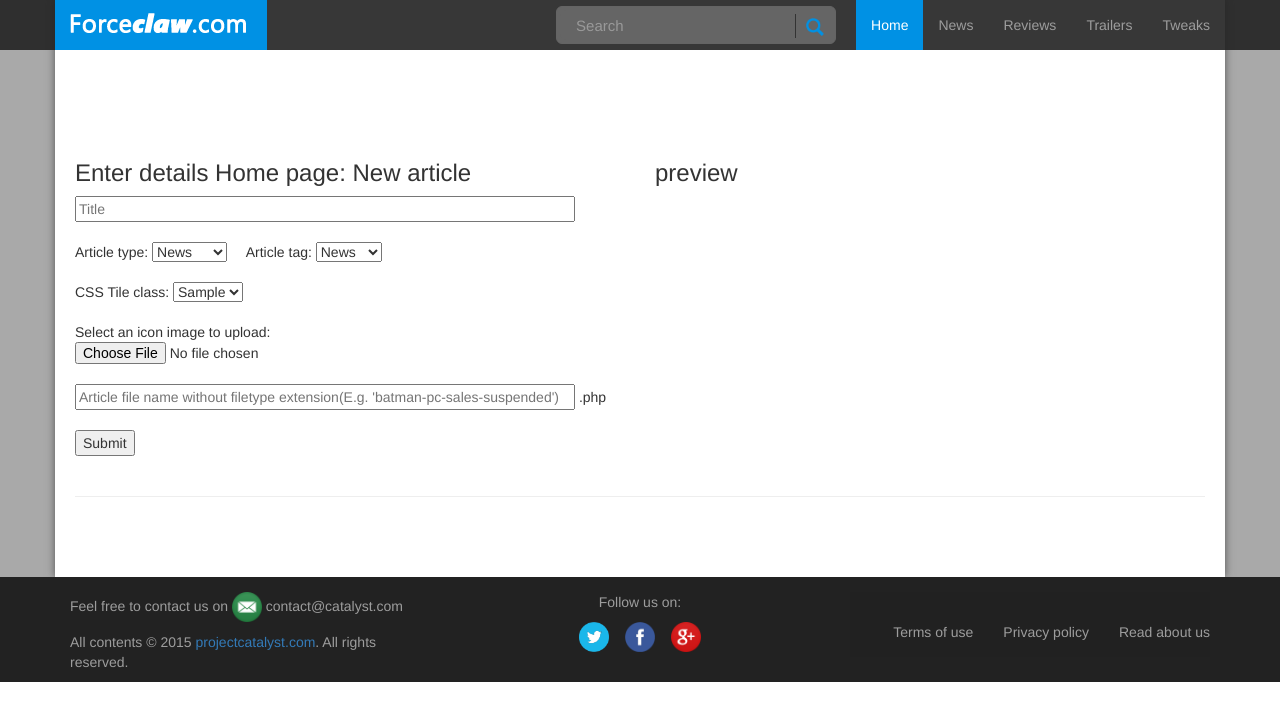
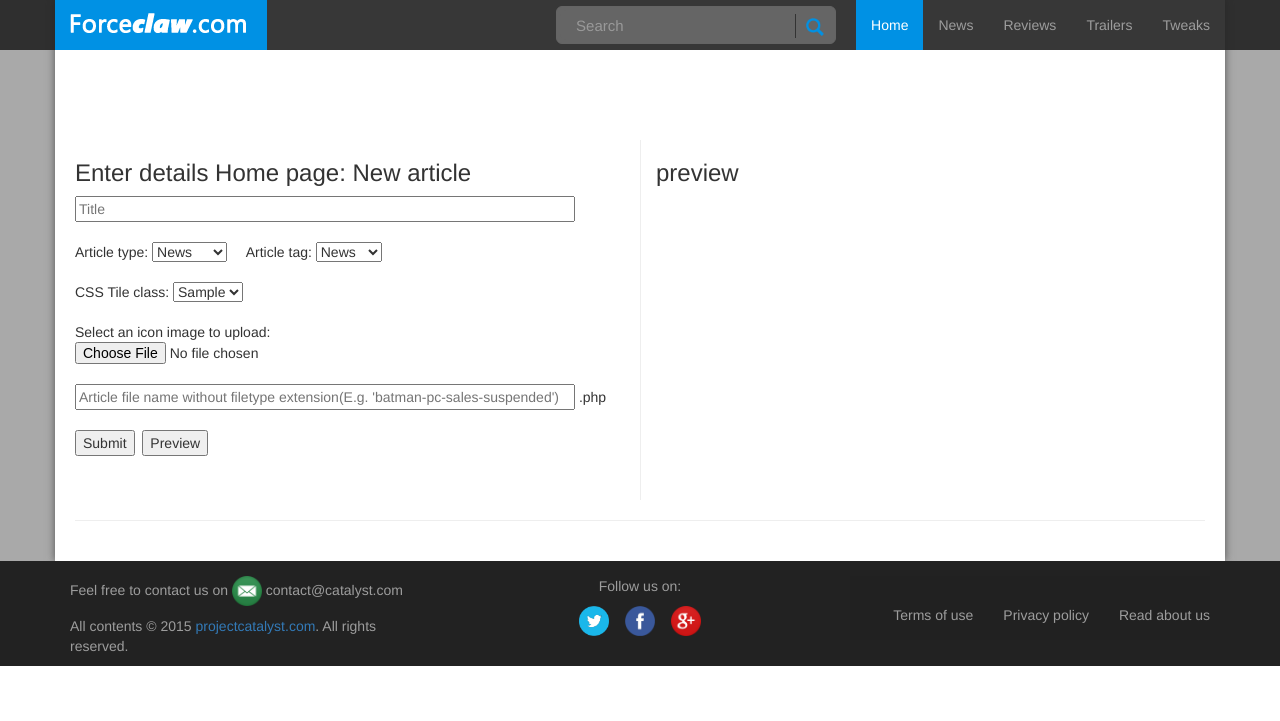
Before and after one commit to arnavprospeed/Assignment_17_08_2015, a PHP site: page /update-home.php in a window 1280 px wide. Shown: the top 721 px of the page. Run offline with PHP 8.4, Linux system fonts and the light colour scheme; tables that the repository leaves empty or names only in its code hold one stand-in row (values such as "Sample post"); some libraries are stand-ins or nearby versions.

Commit message:
preview new article

```diff
--- a/includes/functions/functions.php
+++ b/includes/functions/functions.php
@@ -210,6 +210,7 @@
     return true;
   }
 
+
   function upload_image($type){
     $target_dir = "img/";
     $target_file = $target_dir . basename($_FILES["icon_image"]["name"]);
@@ -244,8 +245,20 @@
   }
   else {
     echo "Sorry";
+    return $icon_link;
   }
 }
+  function generate_article_preview($title,$article_tag,$tile_css){
+    $icon_link=upload_image("preview");
+    $preview="<div class=\"tile col-md-4 col-sm-6 col-xs-12\">
+            <div class=\"tile {$tile_css}";
+    $preview.= "\">";
+    $preview.= "<h4 class=\"article-tag\">{$article_tag}</h4>";
+    $preview.= "<a href=\"#\"><img src=\"{$icon_link}\" alt=\"img\" class=\"icon\"></a> <!--350px x 200px-->";
+    $preview.= "<a href=\"#\"><p class=\"title\">{$title}</p></a>";
+    $preview.=  "</div> <!--tile second-column--></div> <!--column-->";
+    return $preview;
+  }
 
 
 
--- a/public/check_free_username.php
+++ b/public/check_free_username.php
@@ -4,9 +4,9 @@
 
 $free_username=check_free_username($_POST['username']);
 if($free_username){
-    echo "<span class='status-available'> <b>".$_POST['username']."</b> is available.</span>";;
+    echo "<span class='status-available'> <b>".$_POST['username']."</b> is available.</span>";
 }
 else{
-    echo "<span class='status-not-available'> <b>".$_POST['username']."</b> is not available.</span>";;
+    echo "<span class='status-not-available'> <b>".$_POST['username']."</b> is not available.</span>";
 }
  ?>
--- a/public/css/style.css
+++ b/public/css/style.css
@@ -985,7 +985,13 @@ content: "\2014 \2009";
 .status-not-available{
   color: red;
 }
-
+.article_preview_col{
+  height: 360px;
+  border-left: 1px solid #eee;
+}
+#article_preview{
+  padding: 10px 10px 10px 10px;
+}
 
 @media screen and (max-width:768px){
   #main-section{
--- a/public/js/script.js
+++ b/public/js/script.js
@@ -113,12 +113,34 @@ function validateForm() {
        alert("yo");
     return true;
 }
+
 $( "#username" ).keyup(function() {
 
-  $("#username_availability_result").show();
+  $("#username_availability_status").show();
+  if($('#username').val.length<6){
+    document.getElementById("username_availability_status").innerHTML = "Too short!";
+  }
+  else{
+    document.getElementById("username_availability_status").innerHTML = "";
+    jQuery.ajax({
+      url: "check_free_username.php",
+      data:'username='+$("#username").val(),
+      type: "POST",
+      success:function(data){
+        $("#username_availability_status").html(data);
+      },
+      error:function (){}
+    });
+  }
+
+});
+
+function article_preview() {
+
+  $("#article_preview").show();
   jQuery.ajax({
-    url: "check_free_username.php",
-    data:'username='+$("#username").val(),
+    url: "article_preview.php",
+    data:$("#update-home").serialize(),
     type: "POST",
     success:function(data){
       $("#user-availability-status").html(data);
@@ -126,8 +148,7 @@ $( "#username" ).keyup(function() {
     },
     error:function (){}
   });
-
-});
+}
 
 
 $(document).ready(function(){
--- a/public/signup.php
+++ b/public/signup.php
@@ -26,7 +26,7 @@
 		<input type="text" placeholder="new username" id="username" name="username"
 		value="<?php echo isset($_POST['username']) ? $_POST['username'] : '' ?>" required
        oninvalid="this.setCustomValidity('User ID is a must')" oninput="setCustomValidity('')"></input>
-			 <span id="user-availability-status"></span>
+			 <span id="username_availability_status"></span>
 			 <!--<input type="button" value="Check Availability" onsubmit="signup.php"></input>-->
 			 <br>
 		<input type="password" placeholder="password" id="password" name="password" required
--- a/public/update-home.php
+++ b/public/update-home.php
@@ -75,9 +75,6 @@
 		<br>
 		<!-- Icon image upload -->
 		Select an icon image to upload:&nbsp&nbsp&nbsp<input type="file" name="icon_image" id="icon_image"></input>
-
-
-
 		<br>
 
 		<!-- Name of file -->
@@ -87,7 +84,8 @@
 		<br>
 		<br>
 
-		<input type="submit" id="submit" name="submit"></input>
+		<input type="submit" id="submit" name="submit"></input>&nbsp
+		<input type="button" id="article_preview_button" name="article_preview_button" value="Preview" onclick="article_preview()"></input>
 	</form>
 	<?php
 	if(isset($update_confirmation)){
@@ -96,12 +94,13 @@
 	?>
 	<br>
 </div>
-<div class="col-md-6 col-sm-12 col-xs-12">
+<div class="col-md-6 col-sm-12 col-xs-12 article_preview_col">
 	<h3>preview</h3>
+	<div id="article_preview"></div>
 </div>
 </div>
 	<hr>
-	<br><br>
+
 </div>
 </div>
 <?php include("../includes/layouts/footer.php"); ?>
```
Also changed, not shown: public/article_preview.php (added, +13 -0 lines), public/img/23-499923.jpeg (deleted), public/img/25a661t.jpg (deleted), public/img/3002665442_0394a4058e.jpg (deleted), public/img/6.jpg (deleted), public/img/mc2.jpg (deleted).
